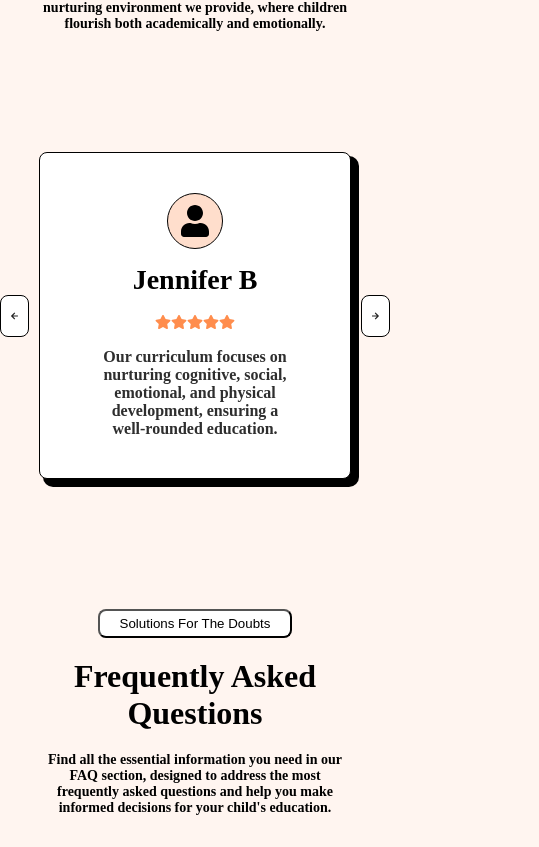
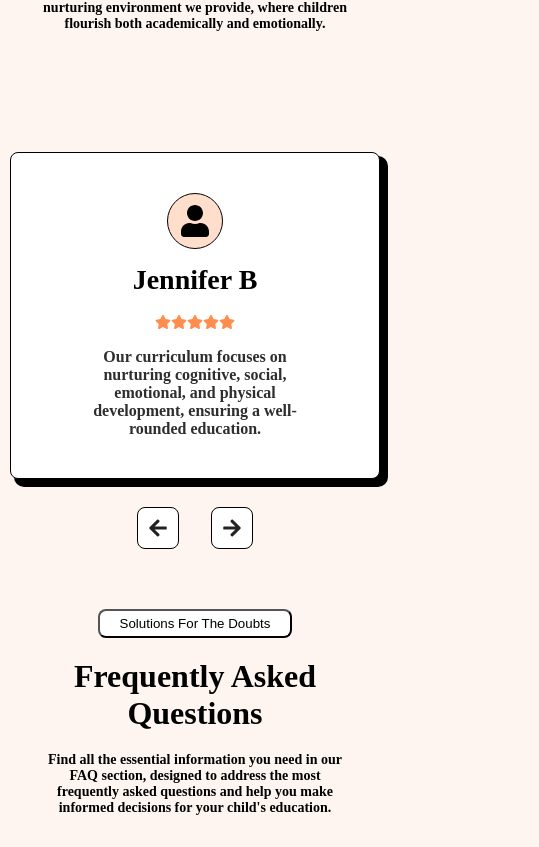
Before and after one commit to Ahmed-al-salmo/little-learners, a React (Vite) app: page / in a window 390 px wide. Shown: the part 3297-4144 px from the top of the page, 539 px wide, since content can reach past the window. Built offline with nearby package versions, Linux system fonts and the light colour scheme.

Commit message:
fixed style

```diff
--- a/src/components/card/card.css
+++ b/src/components/card/card.css
@@ -108,13 +108,21 @@
     margin:40px 0px 0px;
     cursor: pointer;
 }
-
+@media screen and (max-width:1920px) {
+    .academics-card{
+        width: 300px;
+        padding:20px 20px
+    }
+}
 @media screen and (max-width:1200px) {
     .about-card,.academics-card,.navigateThrough-card{
         width: 30%;
         margin:20px 10px;
         padding:40px 30px
     }
+    /* .academics-card{
+        padding: 15px 15px;
+    } */
 }
 @media screen and (max-width:576px) {
 
--- a/src/components/footer/footer.css
+++ b/src/components/footer/footer.css
@@ -20,14 +20,12 @@
 .footer-container p{
     font-size: 16px ;
 }
-.footer-container .logo-container{
-    width:500px
 
-}
 .footer-container .sub-container1 div p
 {
     font-size: 16px;
-    margin:15px 0px
+    margin:15px 0px;
+    width: fit-content;
 }
 .footer-container .sub-container1 div div
 {
--- a/src/components/footer/footer.tsx
+++ b/src/components/footer/footer.tsx
@@ -21,7 +21,7 @@ export default function Footer(){
                         <img src="./src/assets/icon2.png" alt="" height={40} />
 
                     </h4>
-                    <p>We believe in the power of play to foster creativity, problem-solving skills, and imagination.</p>
+                    <p>We believe in the power of play to foster creativity, problem solving skills, and imagination.</p>
                     <div className="phone-number "> <div className="icon"><FaPhone /></div> +91 91813 23 2309</div>
                     <div className="location"> <div className="icon"><FaLocationDot /></div> Somewhere in the World</div>
                     <div className="email"> <div className="icon"><MdEmail /></div> hello@littlelearners.com</div>
--- a/src/pages/Academics/academics.css
+++ b/src/pages/Academics/academics.css
@@ -4,7 +4,7 @@
 .card-academics-container{
     margin:100px 0px;
     display: flex;
-    justify-content: space-evenly;
+    justify-content: space-around;
     align-items: center;
 }
 .arrow-icon{
@@ -17,11 +17,34 @@
     width: 20px;
     height: 20px;
     cursor: pointer;
-
+    margin:0px 20px;
 }
 
 .card-academics-wrapper{
     display: flex;
     /* background-color: red; */
-    justify-content: space-around;
+    justify-content: center;
+    width: fit-content;
 }
+
+/* @media screen and (max-width:1200px) {
+    .card-academics-wrapper{
+        width:80%
+    }
+} */
+
+@media screen and (max-width:576px){
+    .arrow-icon{
+        position: absolute;
+        bottom: -50px;
+    }
+    .card-academics-container{
+        position: relative;
+    }
+    .left-arrow{
+        left:30%;
+    }
+    .right-arrow{
+        right:30%
+    }
+}
--- a/src/pages/Academics/academics.tsx
+++ b/src/pages/Academics/academics.tsx
@@ -80,7 +80,7 @@ export default function Academics(){
                 paragraph={topBannerData.paragraph}
             />
             <div className="card-academics-container">
-                <FaArrowLeft className="arrow-icon"  onClick={moveLeft} />
+                <FaArrowLeft className="arrow-icon left-arrow"  onClick={moveLeft} />
                 <div className="card-academics-wrapper">
                 {
                     cards.map((item,index)=>(
@@ -96,7 +96,7 @@ export default function Academics(){
                         />
                     ))
                 }</div>
-                <FaArrowRight className="arrow-icon" onClick={moveRight} />
+                <FaArrowRight className="arrow-icon right-arrow" onClick={moveRight} />
             </div>
         </div>
     )
```
